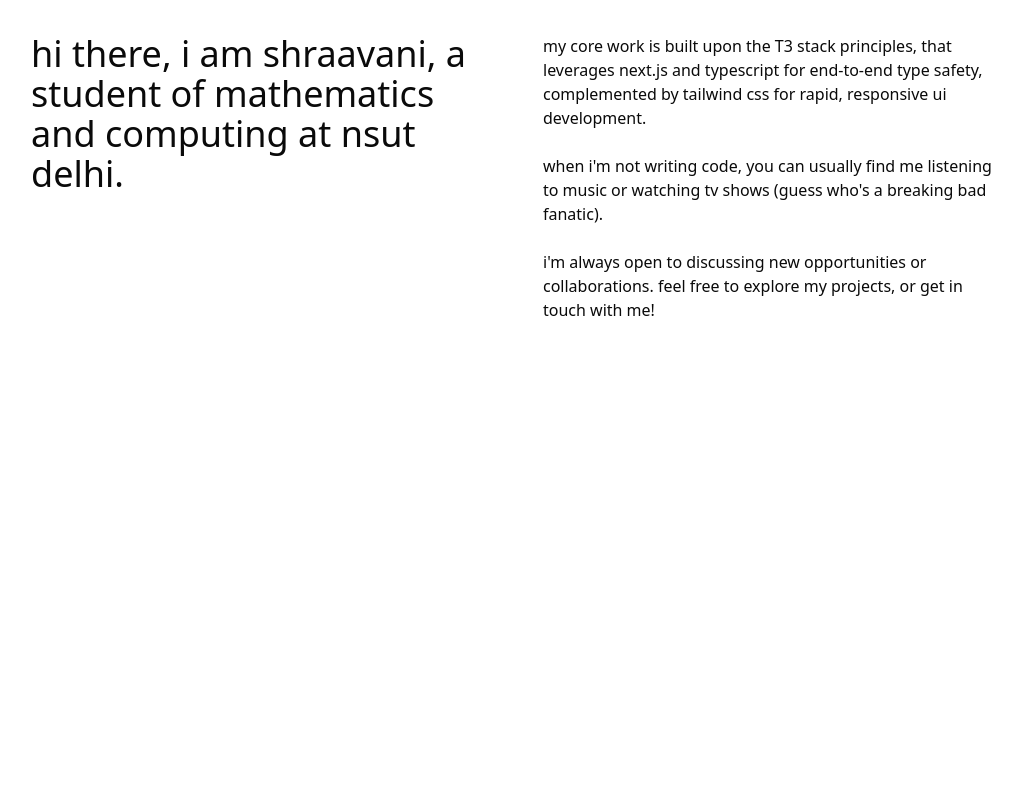
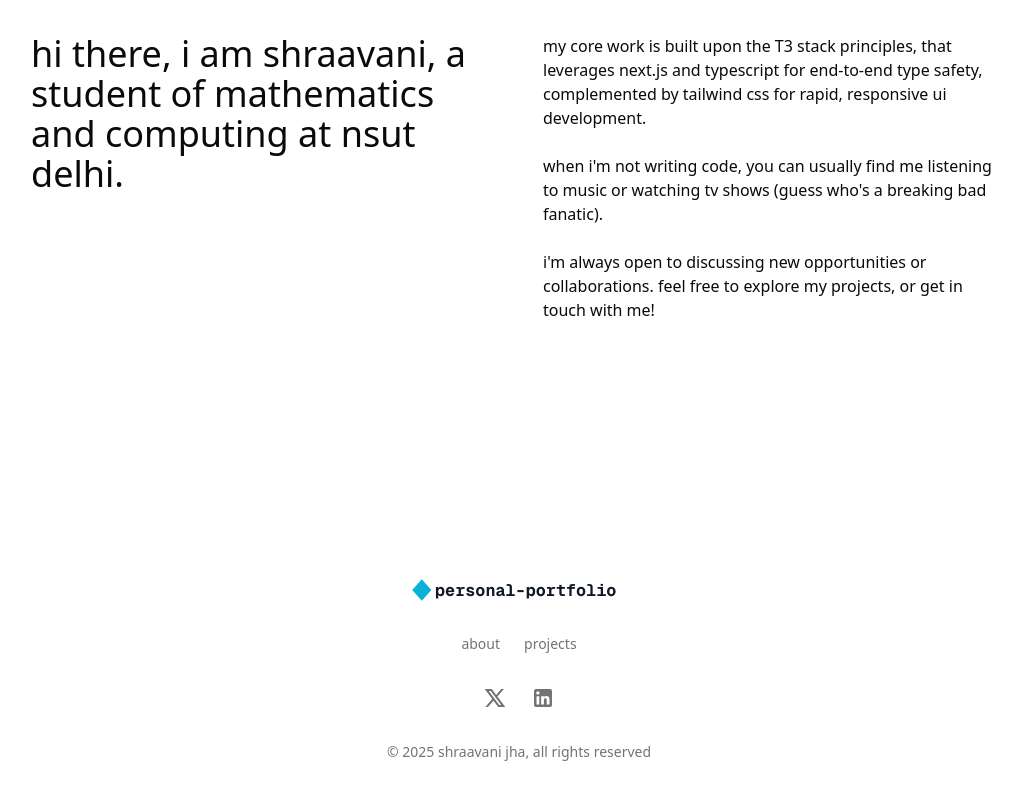
Before and after one commit to vanie0000/personal-portfolio, a Next.js app: page / in a window 1280 px wide. Shown: the part 898-1698 px from the top of the page, without its empty margins (121-1143 px from the left). Before the commit the page ends 1348 px from the top, so only its background shows below. Built offline with nearby package versions, Linux system fonts and the light colour scheme.

Commit message:
add footer component

```diff
--- a/src/app/page.tsx
+++ b/src/app/page.tsx
@@ -1,10 +1,12 @@
 import HeroSection from "@/components/hero-section"
 import ContentSection from "@/components/about"
+import FooterSection from "@/components/footer"
 export default function Page(){
   return(
     <div>
       <HeroSection/>
       <ContentSection/>
+      <FooterSection/>
     </div>
   )
 }
--- /dev/null
+++ b/src/components/footer.tsx
@@ -0,0 +1,87 @@
+import { Logo } from '@/components/logo'
+import Link from 'next/link'
+
+const links = [
+    {
+        title: 'about',
+        href: '#',
+    },
+    {
+        title: 'projects',
+        href: '#',
+    }
+]
+
+export default function FooterSection() {
+    return (
+      <footer className="py-16 md:py-32">
+        <div className="mx-auto max-w-5xl px-6">
+          <Link
+            href="/"
+            aria-label="go home"
+            className="mx-auto block size-fit"
+          >
+            <Logo />
+          </Link>
+
+          <div className="my-8 flex flex-wrap justify-center gap-6 text-sm">
+            {links.map((link, index) => (
+              <Link
+                key={index}
+                href={link.href}
+                className="text-muted-foreground hover:text-primary block duration-150"
+              >
+                <span>{link.title}</span>
+              </Link>
+            ))}
+          </div>
+          <div className="my-8 flex flex-wrap justify-center gap-6 text-sm">
+            <Link
+              href="https://x.com/shraavanijha"
+              target="_blank"
+              rel="noopener noreferrer"
+              aria-label="X/Twitter"
+              className="text-muted-foreground hover:text-primary block"
+            >
+              <svg
+                className="size-6"
+                xmlns="http://www.w3.org/2000/svg"
+                width="1em"
+                height="1em"
+                viewBox="0 0 24 24"
+              >
+                <path
+                  fill="currentColor"
+                  d="M10.488 14.651L15.25 21h7l-7.858-10.478L20.93 3h-2.65l-5.117 5.886L8.75 3h-7l7.51 10.015L2.32 21h2.65zM16.25 19L5.75 5h2l10.5 14z"
+                ></path>
+              </svg>
+            </Link>
+            <Link
+              href="https://www.linkedin.com/in/shraavanijha/"
+              target="_blank"
+              rel="noopener noreferrer"
+              aria-label="LinkedIn"
+              className="text-muted-foreground hover:text-primary block"
+            >
+              <svg
+                className="size-6"
+                xmlns="http://www.w3.org/2000/svg"
+                width="1em"
+                height="1em"
+                viewBox="0 0 24 24"
+              >
+                <path
+                  fill="currentColor"
+                  d="M19 3a2 2 0 0 1 2 2v14a2 2 0 0 1-2 2H5a2 2 0 0 1-2-2V5a2 2 0 0 1 2-2zm-.5 15.5v-5.3a3.26 3.26 0 0 0-3.26-3.26c-.85 0-1.84.52-2.32 1.3v-1.11h-2.79v8.37h2.79v-4.93c0-.77.62-1.4 1.39-1.4a1.4 1.4 0 0 1 1.4 1.4v4.93zM6.88 8.56a1.68 1.68 0 0 0 1.68-1.68c0-.93-.75-1.69-1.68-1.69a1.69 1.69 0 0 0-1.69 1.69c0 .93.76 1.68 1.69 1.68m1.39 9.94v-8.37H5.5v8.37z"
+                ></path>
+              </svg>
+            </Link>
+          </div>
+          <span className="text-muted-foreground block text-center text-sm">
+            {" "}
+            © {new Date().getFullYear()} shraavani jha, all rights reserved
+          </span>
+        </div>
+      </footer>
+    );
+}
```
Also changed, not shown: src/components/logo.tsx (line endings or trailing spaces).
